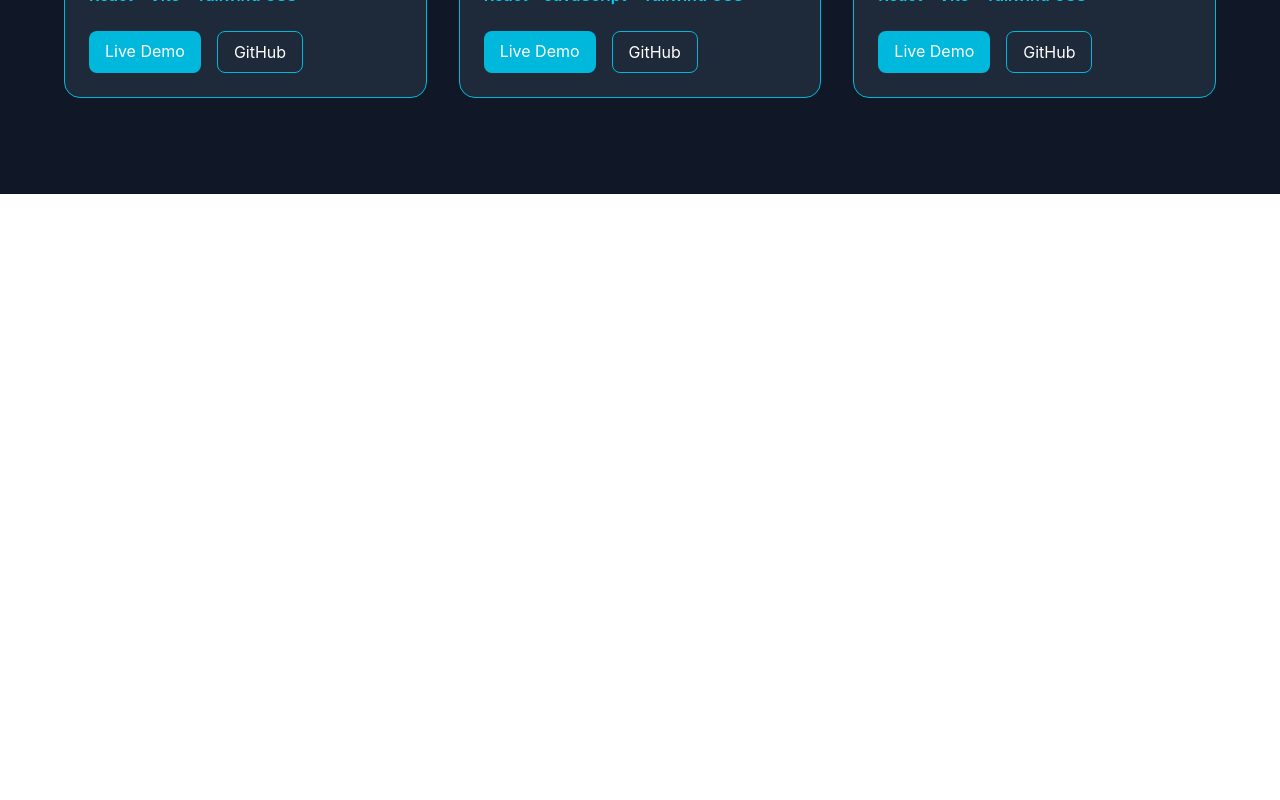
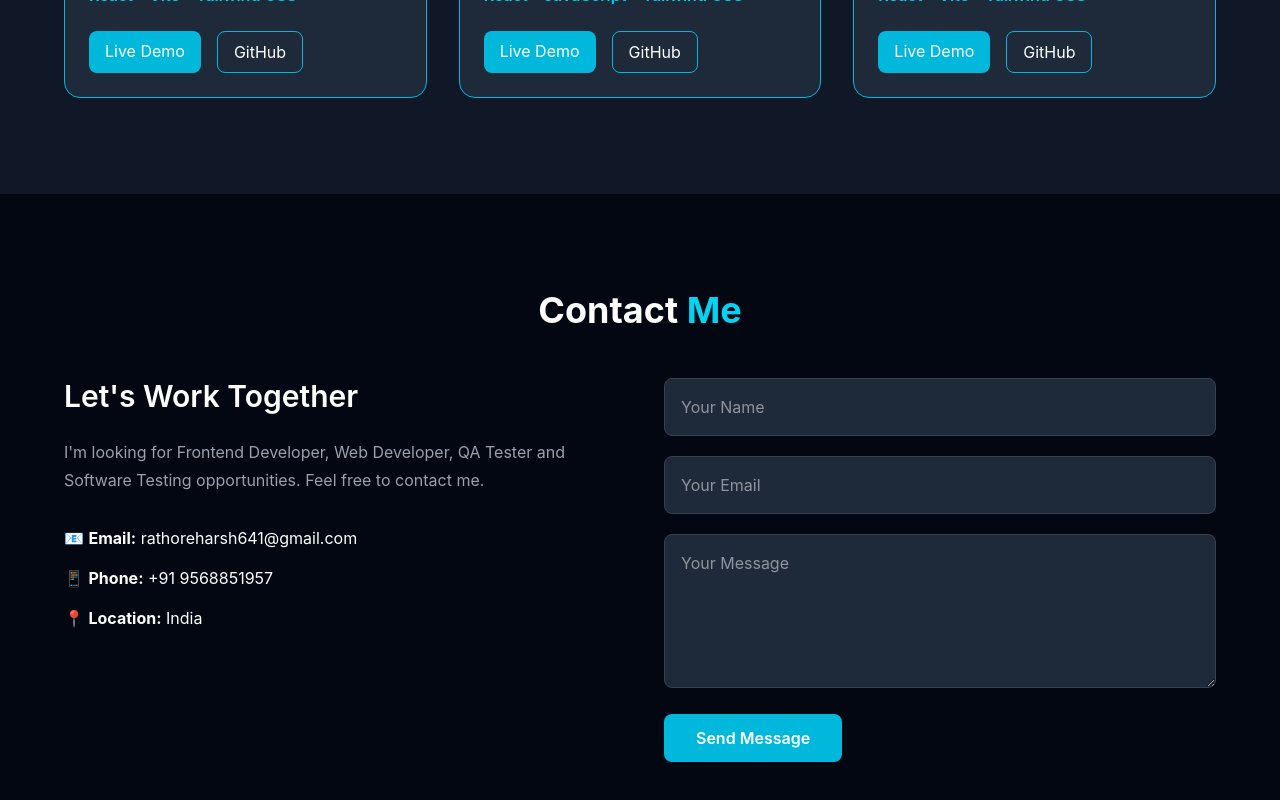
Before and after one commit to Rathore95688/portfolio-website, a React (Vite) app: page / in a window 1280 px wide. Shown: the part 2660-3460 px from the top of the page. Before the commit the page ends 2854 px from the top, so only its background shows below. Built offline with nearby package versions, Linux system fonts and the light colour scheme.

Commit message:
contact add

```diff
--- a/src/App.jsx
+++ b/src/App.jsx
@@ -3,6 +3,7 @@ import Hero from "./components/Hero";
 import About from "./components/About";
 import Skills from "./components/Skills";
 import Projects from "./components/Projects";
+import Contact from "./components/Contact";
 
 function App() {
   return (
@@ -12,6 +13,8 @@ function App() {
      <About />
      <Skills />
      <Projects />
+     <Contact />
+
     </div>
   );
 }
--- a/src/components/Contact.jsx
+++ b/src/components/Contact.jsx
@@ -0,0 +1,75 @@
+const Contact = () => {
+  return (
+    <section
+      id="contact"
+      className="bg-gray-950 text-white py-24 px-6"
+    >
+      <div className="max-w-6xl mx-auto">
+
+        <h2 className="text-4xl font-bold text-center mb-12">
+          Contact <span className="text-cyan-400">Me</span>
+        </h2>
+
+        <div className="grid md:grid-cols-2 gap-12">
+
+          {/* Left */}
+          <div>
+            <h3 className="text-3xl font-semibold mb-6">
+              Let's Work Together
+            </h3>
+
+            <p className="text-gray-400 mb-8 leading-7">
+              I'm looking for Frontend Developer, Web Developer, QA Tester and Software
+              Testing opportunities. Feel free to contact me.
+            </p>
+
+            <div className="space-y-4">
+              <p>
+                📧 <strong>Email:</strong> rathoreharsh641@gmail.com
+              </p>
+
+              <p>
+                📱 <strong>Phone:</strong> +91 9568851957
+              </p>
+
+              <p>
+                📍 <strong>Location:</strong> India
+              </p>
+            </div>
+          </div>
+
+          {/* Right */}
+          <form className="space-y-5">
+            <input
+              type="text"
+              placeholder="Your Name"
+              className="w-full p-4 rounded-lg bg-gray-800 outline-none border border-gray-700 focus:border-cyan-400"
+            />
+
+            <input
+              type="email"
+              placeholder="Your Email"
+              className="w-full p-4 rounded-lg bg-gray-800 outline-none border border-gray-700 focus:border-cyan-400"
+            />
+
+            <textarea
+              rows="5"
+              placeholder="Your Message"
+              className="w-full p-4 rounded-lg bg-gray-800 outline-none border border-gray-700 focus:border-cyan-400"
+            ></textarea>
+
+            <button
+              className="bg-cyan-500 px-8 py-3 rounded-lg font-semibold hover:bg-cyan-600 transition"
+            >
+              Send Message
+            </button>
+          </form>
+
+        </div>
+
+      </div>
+    </section>
+  );
+};
+
+export default Contact;
```
